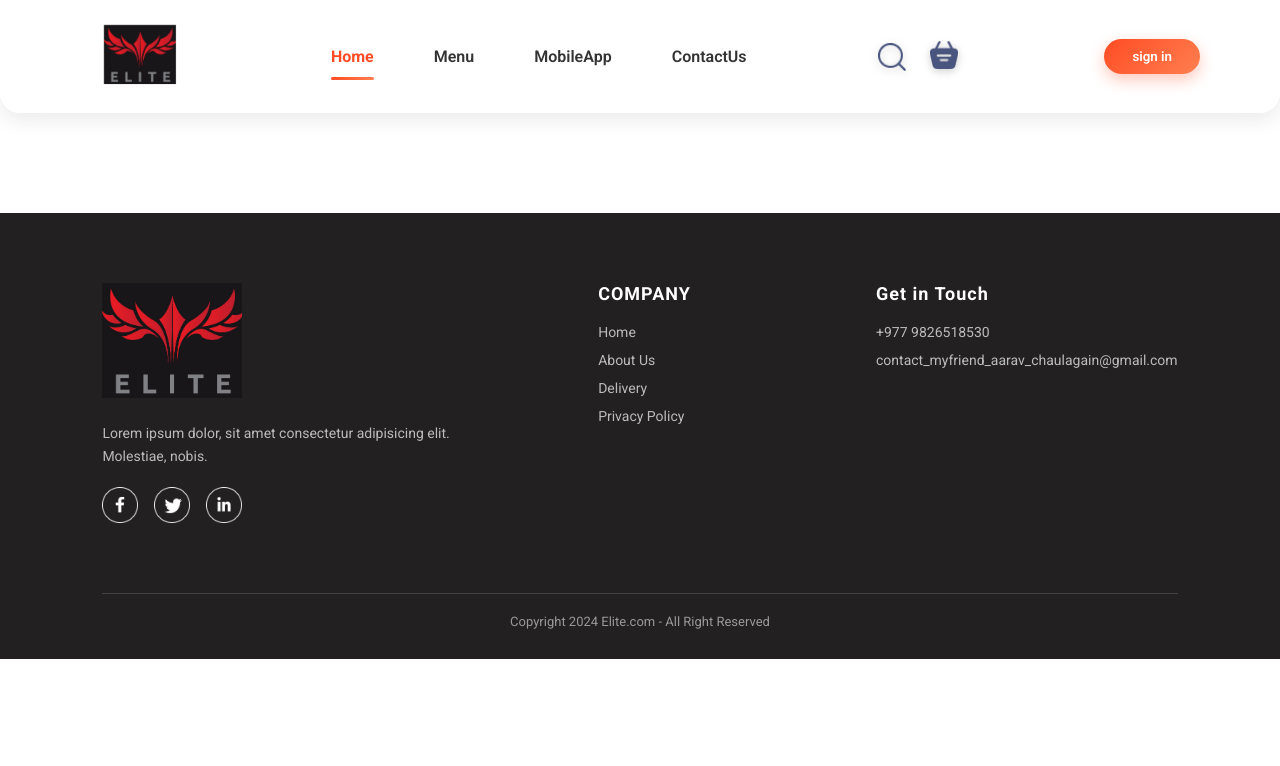
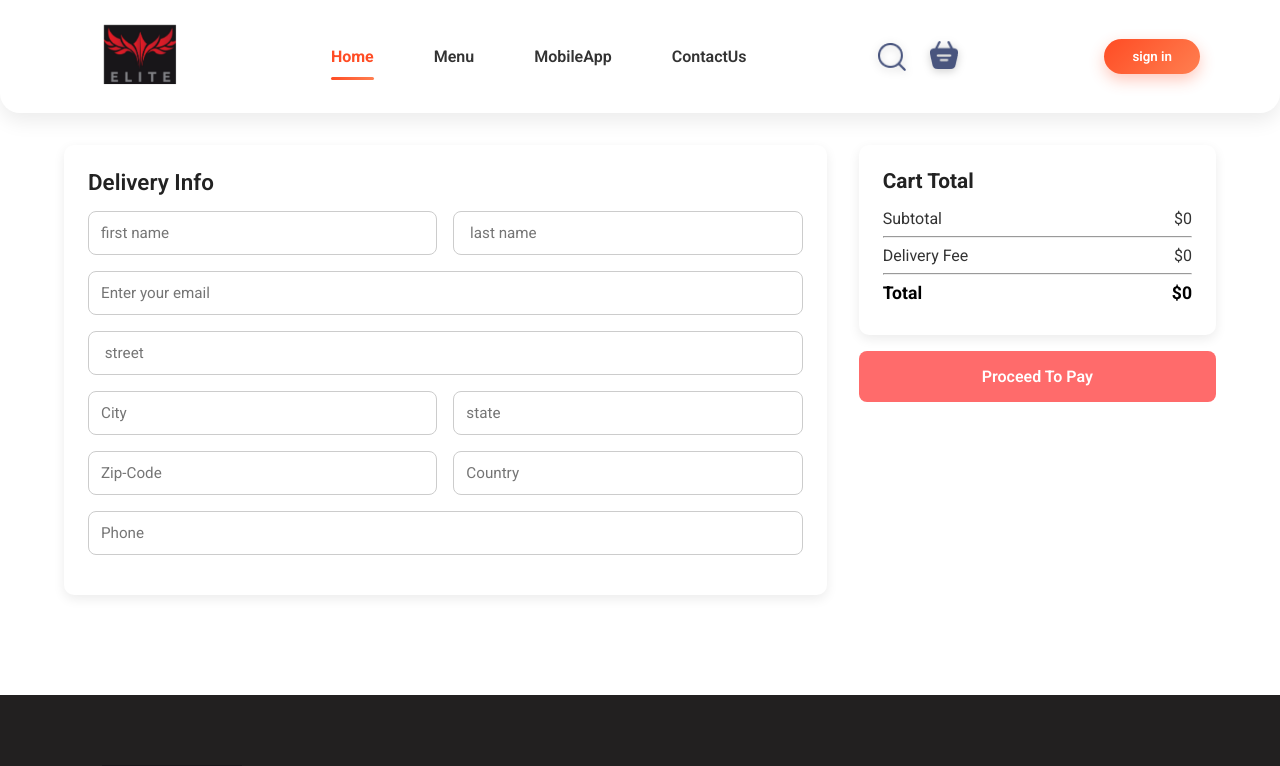
Before and after one commit to HiiamRaman/Food-Delivery, a React (Vite) app in the folder frontend/Food-Delivery/: page /order in a window 1280 px wide. Shown: the top 766 px of the page. Built offline with nearby package versions, Linux system fonts and the light colour scheme.

Commit message:
updated Navbar.jsx,added placeorder.jsx and placeorder.css

```diff
--- a/frontend/Food-Delivery/src/components/Navbar/Navbar.jsx
+++ b/frontend/Food-Delivery/src/components/Navbar/Navbar.jsx
@@ -1,7 +1,7 @@
 import React, { useContext, useState } from 'react'
 import {assets} from '../../assets/assets'
 import "./Navbar.css"
-import {Link} from 'react-router-dom'
+import {Link, } from 'react-router-dom'
 import { StoreContext } from '../../Context/StoreContext';
 function Navbar({setShowLogin}) {
   const [menu,setMenu] = useState("Home");
--- a/frontend/Food-Delivery/src/pages/Cart/Cart.jsx
+++ b/frontend/Food-Delivery/src/pages/Cart/Cart.jsx
@@ -1,9 +1,18 @@
 import React, { useContext } from "react";
 import { StoreContext } from "../../Context/StoreContext";
 import "./Cart.css";
+import { useNavigate } from "react-router-dom";
 function Cart() {
-  const { cartItems, removeFromCart, addToCart, food_list ,getCartTotal,getDeliveryFee,getCartSubtotal} =
-    useContext(StoreContext);
+  const {
+    cartItems,
+    removeFromCart,
+    addToCart,
+    food_list,
+    getCartTotal,
+    getDeliveryFee,
+    getCartSubtotal,
+  } = useContext(StoreContext);
+  const navigate = useNavigate();
 
   const cartTotal = food_list.reduce(
     (sum, item) => sum + (cartItems[item._id] || 0) * item.price,
@@ -27,7 +36,6 @@ function Cart() {
           .filter((item) => cartItems[item._id] > 0)
           .map((item) => (
             <div>
-
               <div key={item._id} className="cart-items-selected">
                 <img src={item.image} alt="" />
                 <p>
@@ -37,7 +45,9 @@ function Cart() {
                 <p>{cartItems[item._id]}</p>
 
                 <p> ${item.price * cartItems[item._id]}</p>
-                <p   onClick={()=>removeFromCart(item._id)} className="cross">X</p>
+                <p onClick={() => removeFromCart(item._id)} className="cross">
+                  X
+                </p>
               </div>
               <hr />
             </div>
@@ -49,7 +59,6 @@ function Cart() {
           <div className="cart-total-detail-1">
             <p>Subtotal</p>
             <p>${getCartSubtotal()}</p>
-
           </div>
           <hr />
           <div className="cart-total-detail-2">
@@ -66,26 +75,14 @@ function Cart() {
             <div>
               <p>if you have promocode, Enter it here </p>
               <div className="cart-promocode-input">
-      <input type="text"  placeholder="Enter Your Promocode Here!!"/>
+                <input type="text" placeholder="Enter Your Promocode Here!!" />
                 <button>Submit</button>
               </div>
             </div>
           </div>
-
-
-
-
-
         </div>
-  <button>Proceed To Checkout</button>
-
-
+        <button onClick={() => navigate("/order")}>Proceed To Checkout</button>
       </div>
-
-
-
-
-
     </div>
   );
 }
--- a/frontend/Food-Delivery/src/pages/PlaceOrder/PlaceOrder.css
+++ b/frontend/Food-Delivery/src/pages/PlaceOrder/PlaceOrder.css
@@ -0,0 +1,125 @@
+/* PlaceOrder.css */
+
+/* Form container */
+.place-order {
+  display: flex;
+  flex-wrap: wrap;
+  gap: 2rem;
+  width: 90%;
+  margin: 2rem auto;
+  font-family: "Segoe UI", Arial, sans-serif;
+  color: #333;
+}
+
+/* Left side: delivery info */
+.place-order-left {
+  flex: 2;
+  background: #fff;
+  padding: 1.5rem;
+  border-radius: 10px;
+  box-shadow: 0 4px 12px rgba(0,0,0,0.08);
+}
+
+.place-order-left .title {
+  font-size: 1.4rem;
+  font-weight: 600;
+  margin-bottom: 1rem;
+  color: #222;
+}
+
+.place-order-left input {
+  width: 100%;
+  padding: 0.75rem;
+  margin-bottom: 1rem;
+  border: 1px solid #ccc;
+  border-radius: 8px;
+  font-size: 0.95rem;
+  transition: border-color 0.3s ease;
+}
+
+.place-order-left input:focus {
+  border-color: #ff6b6b;
+  outline: none;
+}
+
+/* Multi-field rows */
+.multi-fields {
+  display: flex;
+  gap: 1rem;
+}
+
+.multi-fields input {
+  flex: 1;
+}
+
+/* Right side: cart summary */
+.place-order-right {
+  flex: 1;
+}
+
+.cart-bottom {
+  display: flex;
+  flex-direction: column;
+  gap: 1rem;
+}
+
+.cart-total {
+  background: #fff;
+  border-radius: 10px;
+  padding: 1.5rem;
+  box-shadow: 0 4px 12px rgba(0,0,0,0.08);
+}
+
+.cart-total h2 {
+  margin-bottom: 1rem;
+  font-size: 1.3rem;
+  color: #222;
+}
+
+.cart-total-detail-1,
+.cart-total-detail-2,
+.cart-total-detail-3 {
+  display: flex;
+  justify-content: space-between;
+  margin: 0.5rem 0;
+}
+
+.cart-total-detail-3 b {
+  font-size: 1.1rem;
+  color: #000;
+}
+
+/* Checkout button */
+.cart-bottom button {
+  padding: 1rem;
+  background: #ff6b6b;
+  color: #fff;
+  border: none;
+  border-radius: 8px;
+  font-size: 1rem;
+  font-weight: 600;
+  cursor: pointer;
+  transition: background 0.3s ease, transform 0.2s ease;
+}
+
+.cart-bottom button:hover {
+  background: #e85c5c;
+  transform: translateY(-2px);
+}
+
+/* Responsive adjustments */
+@media (max-width: 992px) {
+  .place-order {
+    flex-direction: column;
+  }
+  .place-order-left,
+  .place-order-right {
+    flex: 1 1 100%;
+  }
+}
+
+@media (max-width: 600px) {
+  .multi-fields {
+    flex-direction: column;
+  }
+}
--- a/frontend/Food-Delivery/src/pages/PlaceOrder/PlaceOrder.jsx
+++ b/frontend/Food-Delivery/src/pages/PlaceOrder/PlaceOrder.jsx
@@ -1,10 +1,56 @@
-import React from 'react'
+import React, { useContext } from 'react'
+import { StoreContext } from '../../Context/StoreContext'
+import './PlaceOrder.css'
+function PlaceOrder() {
 
-function PlaceOrder() {
+  const{getCartSubtotal,getCartTotal,getDeliveryFee}  = useContext(StoreContext)
   return (
-    <div>
+    <form className='place-order'>
+      <div className="place-order-left">
+        <p className="title">Delivery Info</p>
+        <div className="multi-fields">
+          <input type="text"  placeholder='first name'/>
+          <input type="text" placeholder=' last name' />
+        </div>
+        <input type="email" placeholder='Enter your email' />
+        <input type="text" placeholder=' street' />
+        <div className="multi-fields">
+          <input type="text" placeholder='City' />
+          <input type="text" placeholder='state' />
+        </div>
+        <div className="multi-fields">
+          <input type="text" placeholder='Zip-Code'/>
+          <input type="text" placeholder='Country'/>
+        </div>
+        <input type="text" placeholder='Phone ' />
 
-    </div>
+      </div>
+      <div className="place-order-right">
+              <div className="cart-bottom">
+        <div className="cart-total">
+          <h2>Cart Total</h2>
+          <div className="cart-total-detail-1">
+            <p>Subtotal</p>
+            <p>${getCartSubtotal()}</p>
+          </div>
+          <hr />
+          <div className="cart-total-detail-2">
+            <p>Delivery Fee</p>
+            <p>${getDeliveryFee()}</p>
+          </div>
+          <hr />
+          <div className="cart-total-detail-3">
+            <b>Total</b>
+            <b>${getCartTotal()}</b>
+          </div>
+
+
+        </div>
+        <button >Proceed To Pay</button>
+      </div>
+      </div>
+
+    </form>
   )
 }
 
```
Lines whose indentation alone changed are shown as unchanged.
